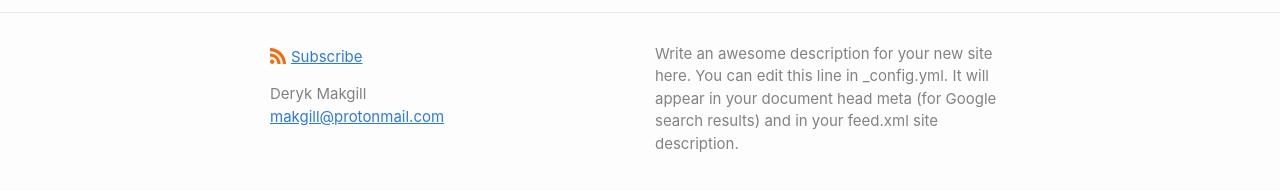
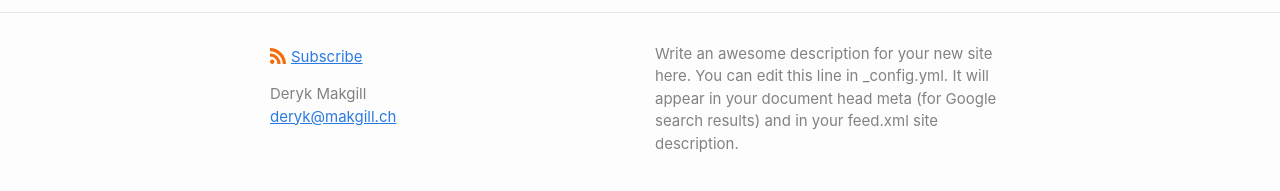
Before and after one commit to derykmakgill/krawisz, a Jekyll site: the page built from tags.html, in a window 1280 px wide. Shown: the part 685-876 px from the top of the page. Built offline with Jekyll 4.4.1, drawn with Linux system fonts in a browser that asks for light colours.

Commit message:
Update _config.yml

```diff
--- a/_config.yml
+++ b/_config.yml
@@ -1,7 +1,7 @@
 title: Deryk Makgill
 author:
   name:  Deryk Makgill
-  email: makgill@protonmail.com
+  email: deryk@makgill.ch
 description: > # this means to ignore newlines until "show_excerpts:"
   Write an awesome description for your new site here. You can edit this
   line in _config.yml. It will appear in your document head meta (for
```
